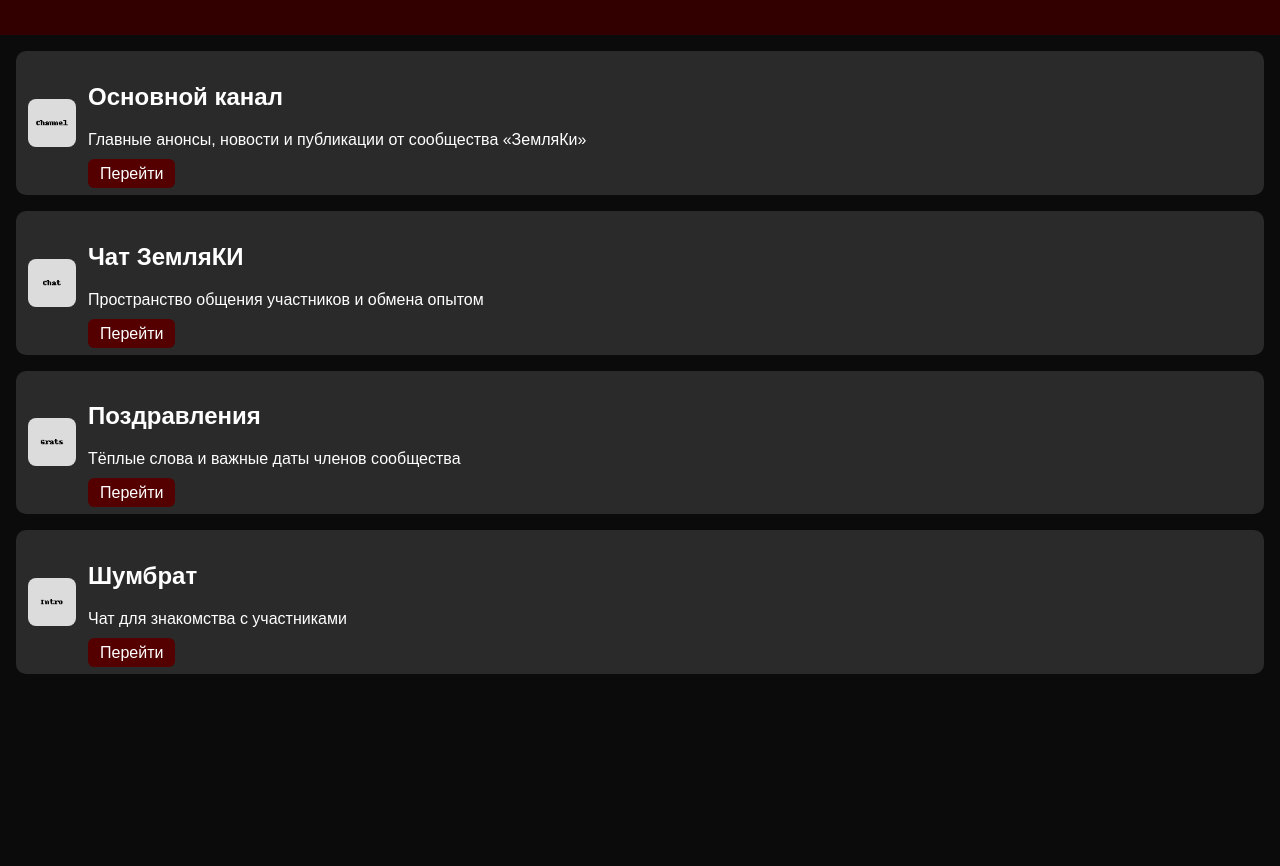
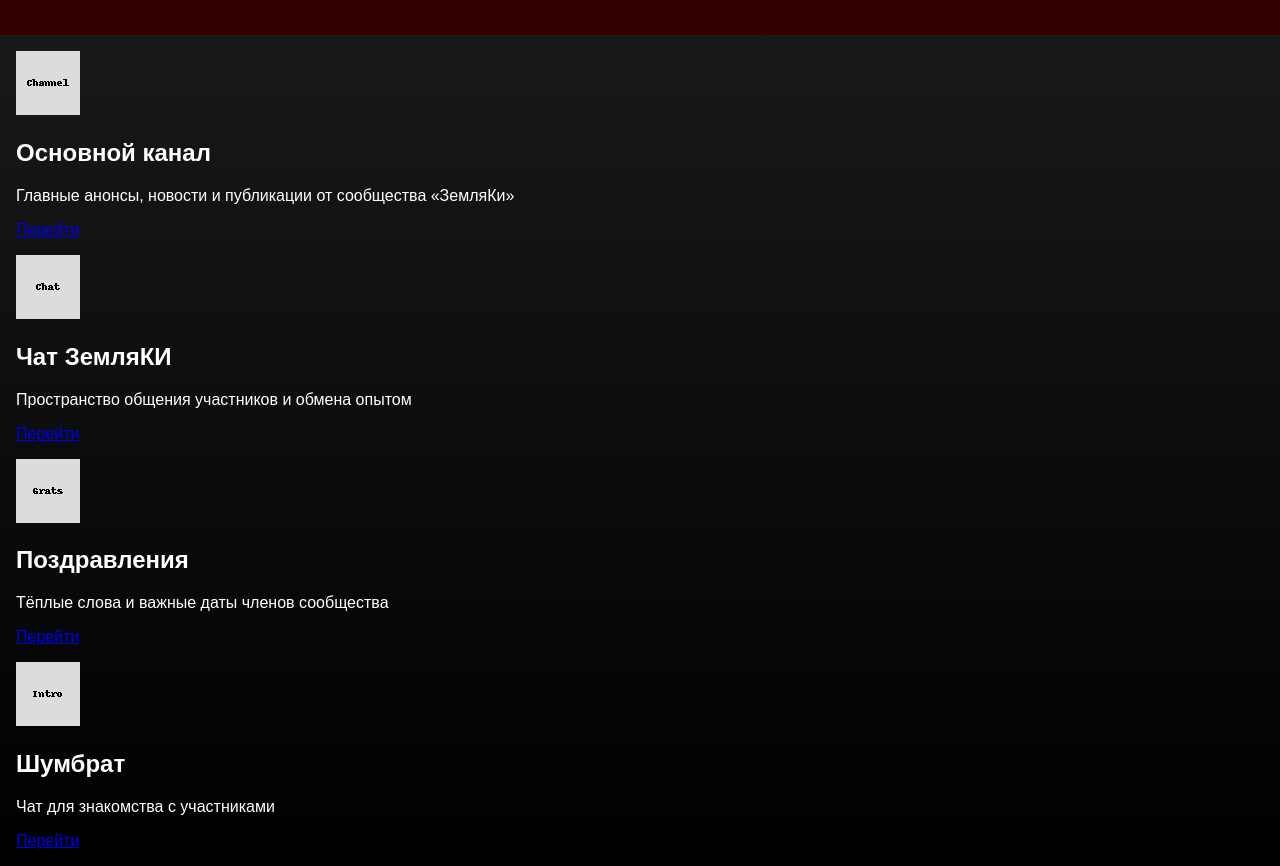
Before and after one commit to GennadiyYu/zemlyaki-miniapp, a plain HTML site: page chats.html in a window 1280 px wide. Shown: the part 77-943 px from the top of the page. Before the commit the page ends 800 px from the top, so only its background shows below. Drawn offline with Linux system fonts and the light colour scheme.

Commit message:
Update style.css

```diff
--- a/style.css
+++ b/style.css
@@ -48,55 +48,6 @@ body {
   flex-direction: column;
   gap: 16px;
 }
-.chat-card, .opora-card {
-  display: flex;
-  background-color: #2a2a2a;
-  border-radius: 10px;
-  padding: 12px;
-  gap: 12px;
-  align-items: center;
-}
-.chat-card img, .opora-card img {
-  width: 48px;
-  height: 48px;
-  border-radius: 8px;
-}
-.chat-card a {
-  margin-top: 4px;
-  background-color: #550000;
-  color: white;
-  padding: 6px 12px;
-  border-radius: 6px;
-  text-decoration: none;
-}
-.product-page {
-  padding: 16px;
-}
-.product-form input, .product-form textarea {
-  display: block;
-  width: 100%;
-  margin-bottom: 8px;
-  padding: 10px;
-  border-radius: 6px;
-  border: none;
-}
-.product-form button {
-  background-color: #550000;
-  color: white;
-  padding: 10px 16px;
-  border: none;
-  border-radius: 6px;
-}
-body {
-    background: #0b0b0b;
-    color: #fff;
-    font-family: sans-serif;
-    margin: 0;
-    padding: 0;
-}
-main {
-    padding: 20px;
-}
 .opora-card {
     display: flex;
     align-items: center;
@@ -119,3 +70,21 @@ main {
     color: #e34264;
     text-decoration: none;
 }
+.product-page {
+  padding: 16px;
+}
+.product-form input, .product-form textarea {
+  display: block;
+  width: 100%;
+  margin-bottom: 8px;
+  padding: 10px;
+  border-radius: 6px;
+  border: none;
+}
+.product-form button {
+  background-color: #550000;
+  color: white;
+  padding: 10px 16px;
+  border: none;
+  border-radius: 6px;
+}
```
